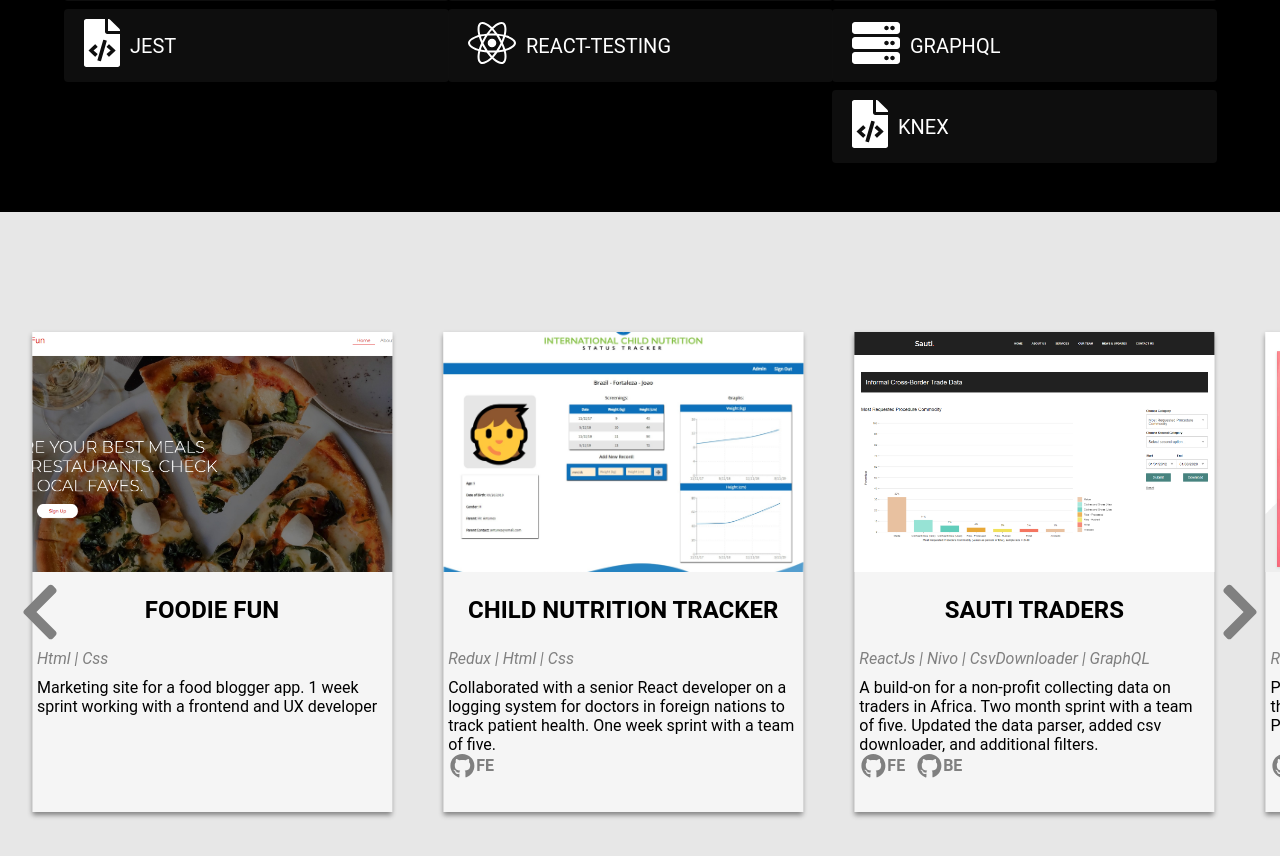
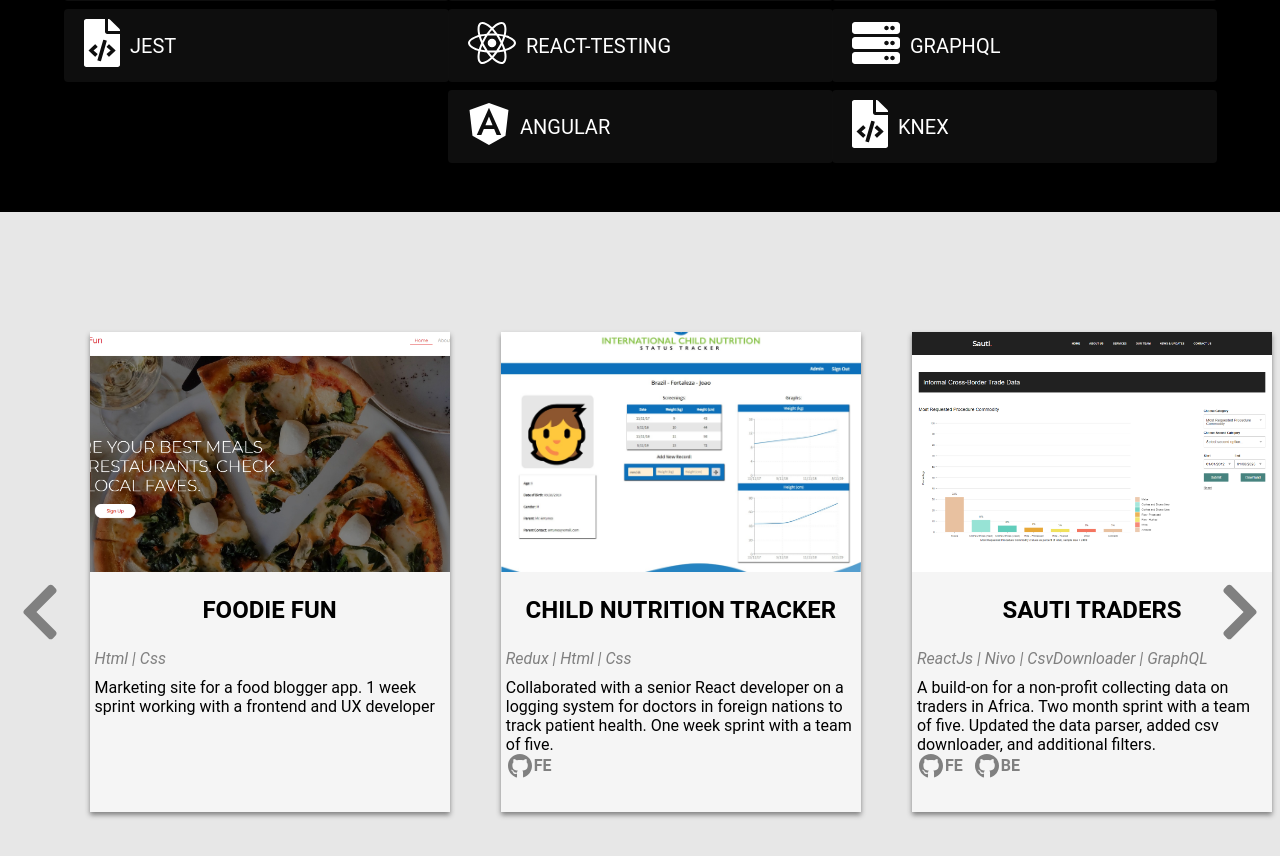
Before and after one commit to sandramkimball/sandramkimball, a React (Create React App) app in the folder portfolio/: page / in a window 1280 px wide. Shown: the part 2015-2871 px from the top of the page. Built offline with nearby package versions, Linux system fonts and the light colour scheme.

Commit message:
cleaned up links, added Ramen project

```diff
--- a/portfolio/src/components/Banner_0.js
+++ b/portfolio/src/components/Banner_0.js
@@ -21,11 +21,11 @@ const Banner_0 = () => {
                 <h3>Full Stack Web Developer</h3>
 
                 <div className = 'connect-links'>
-                    <a href="https://www.linkedin.com/in/sandy-kimball-9b7461192/" target="_blank">
+                    <a href="https://www.linkedin.com/in/sandy-kimball/" target="_blank">
                         <FontAwesomeIcon icon={faLinkedin} />
                         <p>LinkedIn</p>
                     </a>
-                    <a href="https://github.com/sandramkimball?tab=repositories" target="_blank">
+                    <a href="https://github.com/sandramkimball" target="_blank">
                         <FontAwesomeIcon icon={faGithub} />
                         <p>Github</p>
                     </a>
--- a/portfolio/src/components/Banner_3.js
+++ b/portfolio/src/components/Banner_3.js
@@ -31,7 +31,7 @@ const Projects = () => {
         <ProjectsContainer id='3' className={`banner-3`}>
             <FontAwesomeIcon icon={faChevronLeft} onClick={handleBack} className='left'/>
             <div className='pj-container' data-testid='pj-container'
-                style={{'transform': `translateX(-${project.index*(100/projects.length)+5}%)`}}
+                style={{'transform': `translateX(-${project.index*(150/projects.length)}%)`}}
             >
                 {projects.map(obj=> <Card key={obj.id} obj={obj}/> )}
             </div>
--- a/portfolio/src/components/ProjectSlides.js
+++ b/portfolio/src/components/ProjectSlides.js
@@ -6,6 +6,7 @@ import sautidb3 from '../images/sautidb3.png';
 import stylist from '../images/stylist-find.png';
 import mars from '../images/mars-explor.png';
 import toDo from '../images/reducer-todo.png'
+import ramen from '../images/ramen.png'
 
 const projects = [
     {
@@ -66,6 +67,17 @@ const projects = [
     {
         id: 6,
         index: 5,
+        href: 'https://corner-ramen.web.app/',
+        img: ramen,
+        title: 'RAMEN SHOP',
+        text: 'Two week sprint and personal project to learn Angular and Firebase.',
+        stack: 'Angular | Typescript | Html | Css',
+        f_url: 'https://github.com/sandramkimball/corner-ramen',
+        b_url: null,
+    },
+    {
+        id: 7,
+        index: 6,
         href: null,
         img: mars,
         title: 'COMING SOON',
--- a/portfolio/src/components/Skills.js
+++ b/portfolio/src/components/Skills.js
@@ -1,7 +1,7 @@
 import React from 'react';
 import styled from 'styled-components';
 import { FontAwesomeIcon } from '@fortawesome/react-fontawesome';
-import { fab, faNode, faCss3Alt,  faSass, faHtml5, faReact, faJs, faPython } from '@fortawesome/free-brands-svg-icons'
+import { fab, faNode, faAngular, faCss3Alt,  faSass, faHtml5, faReact, faJs, faPython } from '@fortawesome/free-brands-svg-icons'
 import { faDatabase, faFileCode, faCodeBranch, faServer } from '@fortawesome/free-solid-svg-icons';
 
 
@@ -18,6 +18,7 @@ const FE = [
     {f_icon: faSass, name:'SASS'},
     {f_icon: faFileCode, name:'BOOTSTRAP'},
     {f_icon: faReact, name:'REACT-TESTING'},
+    {f_icon: faAngular, name:'ANGULAR'},
 ]
 const BE = [
     {f_icon: faNode, name:'NODE'},
```
Also changed, not shown: portfolio/src/images/ramen.png (added).
